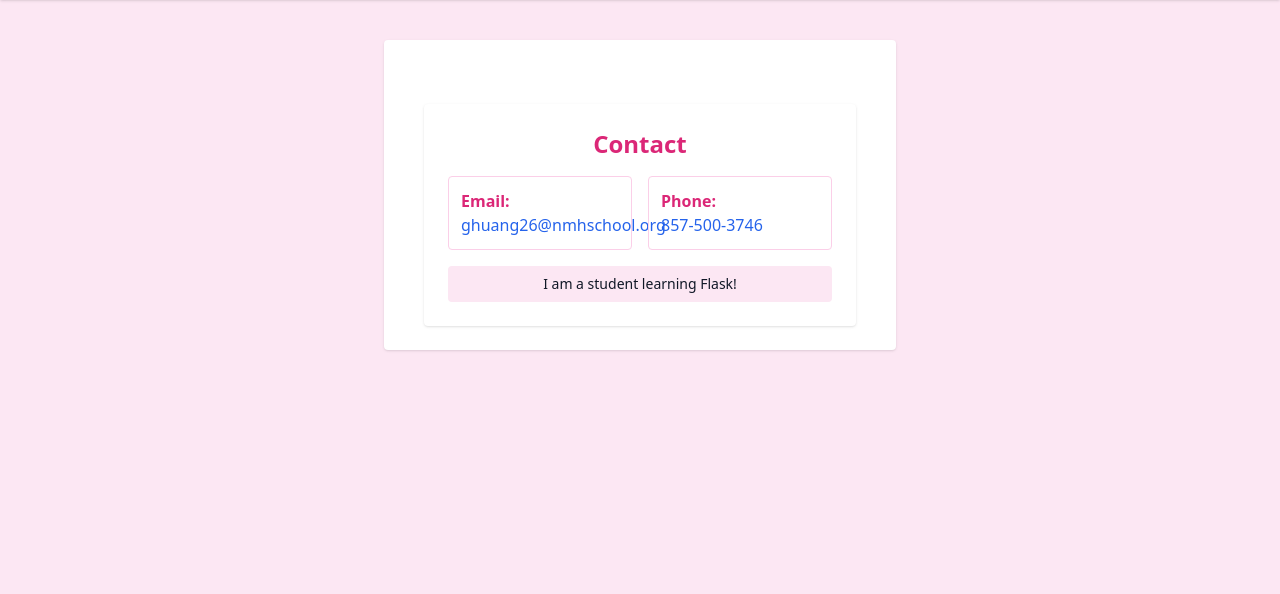
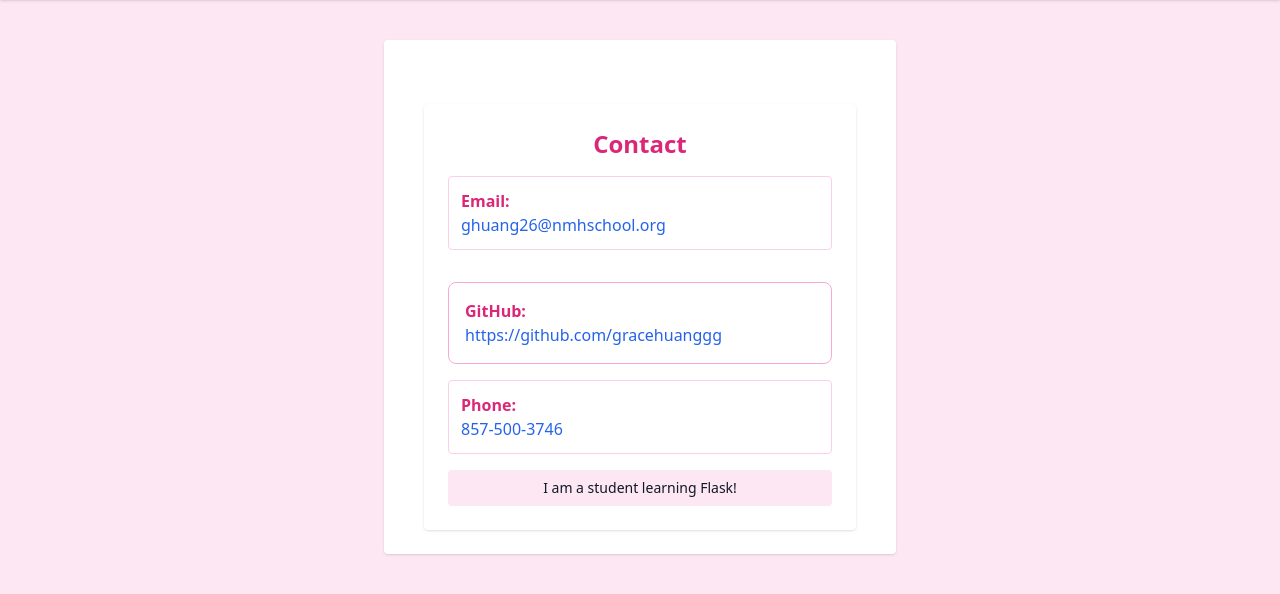
Before and after one commit to gracehuanggg/my-work, a Flask app: page /contact in a window 1280 px wide. Shown: the part 56-650 px from the top of the page. Run offline with Flask 3, Linux system fonts and the light colour scheme; some libraries are stand-ins or nearby versions.

Commit message:
add the github link to contacts

```diff
--- a/iteration_05/templates/contact.html
+++ b/iteration_05/templates/contact.html
@@ -6,7 +6,7 @@
 <div class="flex justify-center items-start w-full px-4 mt-10">
   <div class="bg-white p-6 rounded shadow w-full max-w-lg">
     <h1 class="text-2xl font-semibold text-pink-600 text-center mb-4">Contact</h1>
-    <div class="grid grid-cols-2 gap-4 mb-4">
+    <div class="flex flex-col gap-4 mb-4">
       <div class="p-3 border border-pink-200 rounded hover:bg-pink-50">
         <p class="font-semibold text-pink-600">Email:</p>
         <a href="mailto:ghuang26@nmhschool.org"
@@ -14,6 +14,15 @@
            {{ email }}
         </a>
       </div>
+
+      <div class="mt-4 border border-pink-300 rounded-lg p-4">
+        <p class="font-semibold text-pink-600">GitHub:</p>
+        <a href="https://github.com/gracehuanggg"
+          target="_blank"
+            class="text-blue-600 hover:underline">
+            https://github.com/gracehuanggg
+            </a>
+          </div>
 
       <div class="p-3 border border-pink-200 rounded hover:bg-pink-50">
         <p class="font-semibold text-pink-600">Phone:</p>
@@ -26,7 +35,6 @@
     <div class="text-center p-2 bg-pink-100 rounded text-sm">
       I am a student learning Flask!
     </div>
-
   </div>
 </div>
 {% endblock %}
```
